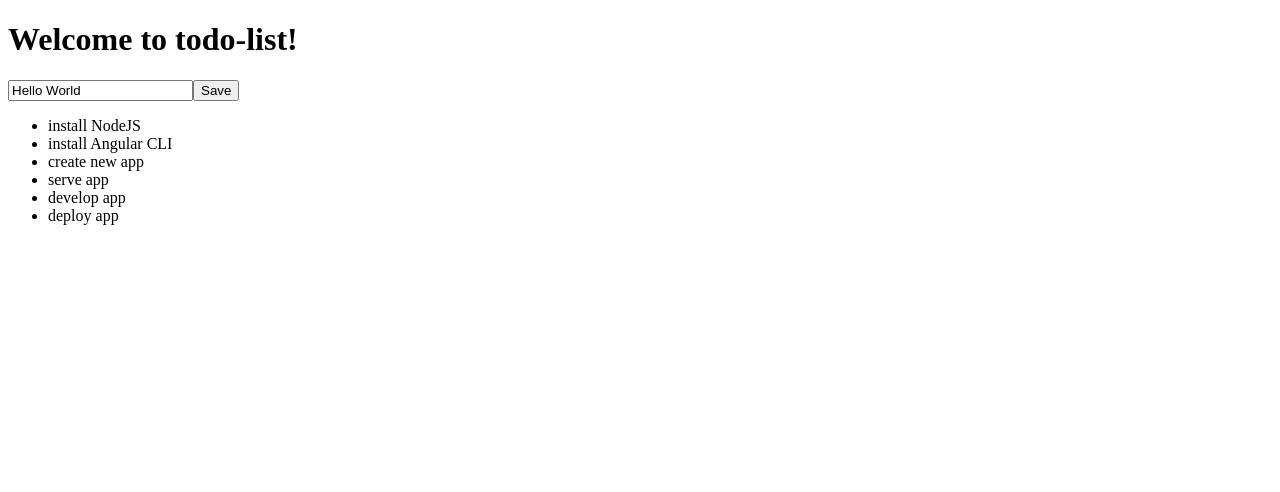
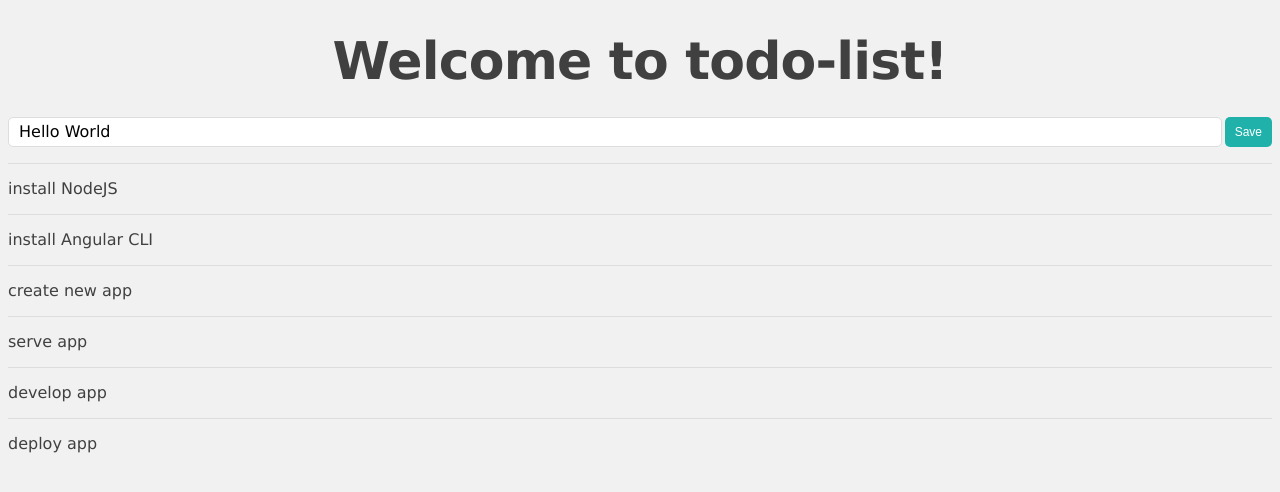
Before and after one commit to arein1989/ngGrils-app, an Angular app: page / in a window 1280 px wide. Shown: the top 492 px of the page. Built offline with nearby package versions, Linux system fonts and the light colour scheme.

Commit message:
rettelse

```diff
--- a/src/app/app.component.ts
+++ b/src/app/app.component.ts
@@ -1,37 +1,24 @@
 import { Component } from '@angular/core';
-import { InputButtonUnitComponent } from './input-button-unit/input-button-unit.component';
-import { TodoItemComponent } from './todo-item/todo-item.component';
-import { TodoItem } from './interfaces/todo-item';
+import { ListManagerComponent } from './list-manager/list-manager.component';
+import { CommonModule } from '@angular/common';
+
 @Component({
   selector: 'app-root',
   standalone: true,
-  imports: [InputButtonUnitComponent, TodoItemComponent],
-  template: `
-    <h1>
+  imports: [CommonModule, ListManagerComponent],
+    template: `
+    <h1 class="app-title">
       Welcome to {{ title }}!
     </h1>
-    <app-input-button-unit (submit)="addItem($event)"></app-input-button-unit>
-    <ul>
-  @for( todoItem of todoList; track todoItem.title) {
-    <li>
-      <app-todo-item [item]="todoItem"></app-todo-item>
-    </li>
-  }
-</ul>
-  `,
+
+    <app-list-manager></app-list-manager>
+`,
   styleUrls: ['./app.component.css']
 })
 export class AppComponent {
   title = 'todo-list';
+  todoList: { title: string }[] = [];
   addItem(title: string) {
   this.todoList.push({ title });
 }
-  todoList: TodoItem[]  = [
-    {title: 'install NodeJS'},
-    {title: 'install Angular CLI'},
-    {title: 'create new app'},
-    {title: 'serve app'},
-    {title: 'develop app'},
-    {title: 'deploy app'},
-  ];
 }
--- a/src/app/input-button-unit/input-button-unit.component.css
+++ b/src/app/input-button-unit/input-button-unit.component.css
@@ -0,0 +1,15 @@
+.todo-input {
+  padding: 4px 10px 4px;
+  font-size: 16px;
+  font-family: 'Lucida Grande', Verdana, sans-serif;
+  line-height: 20px;
+  border: solid 1px #dddddd;
+  border-radius: 5px;
+  flex-grow: 1;
+}
+
+:host(:not([hidden])) {
+  display: flex;
+  justify-content: space-between;
+  flex-grow: 1;
+}
--- a/src/app/input-button-unit/input-button-unit.component.ts
+++ b/src/app/input-button-unit/input-button-unit.component.ts
@@ -6,11 +6,11 @@
   standalone: true,
   imports: [CommonModule],
   template: `
-  <input #inputElementRef
+  <input class="todo-input" #inputElementRef
          [value]="title"
          (keyup.enter)="submitValue(getInputValue($event))">
 
-  <button (click)="submitValue(inputElementRef.value)">
+  <button class="btn" (click)="submitValue(inputElementRef.value)">
     Save
   </button>
 `,
--- a/src/app/list-manager/list-manager.component.css
+++ b/src/app/list-manager/list-manager.component.css
@@ -0,0 +1,39 @@
+.todo-app {
+  position: relative;
+  width: 400px;
+  padding: 30px 30px 15px;
+  background: white;
+  border: 1px solid;
+  border-color: #dfdcdc #d9d6d6 #ccc;
+  border-radius: 2px;
+  -webkit-box-shadow: 0 1px 2px rgba(0, 0, 0, 0.1);
+  box-shadow: 0 1px 2px rgba(0, 0, 0, 0.1);
+  margin: 20px auto;
+}
+
+.todo-app::before, .todo-app::after {
+  content: '';
+  position: absolute;
+  z-index: -1;
+  height: 4px;
+  background: white;
+  border: 1px solid #ccc;
+  border-radius: 2px;
+}
+
+.todo-app::after {
+  bottom: -3px;
+  left: 0;
+  right: 0;
+  -webkit-box-shadow: 0 1px 2px rgba(0, 0, 0, 0.1);
+  box-shadow: 0 1px 2px rgba(0, 0, 0, 0.1);
+}
+
+.todo-app::before {
+  bottom: -5px;
+  left: 2px;
+  right: 2px;
+  border-color: #c4c4c4;
+  -webkit-box-shadow: 0 1px 2px rgba(0, 0, 0, 0.15);
+  box-shadow: 0 1px 2px rgba(0, 0, 0, 0.15);
+}
--- a/src/app/list-manager/list-manager.component.ts
+++ b/src/app/list-manager/list-manager.component.ts
@@ -1,12 +1,39 @@
 import { Component } from '@angular/core';
+import { CommonModule } from '@angular/common';
+import { TodoItem } from '../interfaces/todo-item';
+import { InputButtonUnitComponent } from "../input-button-unit/input-button-unit.component";
+import { TodoItemComponent } from "../todo-item/todo-item.component";
 
 @Component({
   selector: 'app-list-manager',
   standalone: true,
-  imports: [],
-  templateUrl: './list-manager.component.html',
-  styleUrl: './list-manager.component.css'
+  imports: [CommonModule, InputButtonUnitComponent, TodoItemComponent],
+  template: `
+  <div class="todo-app">
+    <app-input-button-unit (submit)="addItem($event)"></app-input-button-unit>
+
+    <ul>
+      @for(todoItem of todoList; track todoItem.title) {
+        <li>
+          <app-todo-item [item]="todoItem"></app-todo-item>
+        </li>
+      }
+    </ul>
+  </div>
+`,
+  styleUrls: ['../app.component.css']
 })
 export class ListManagerComponent {
+  todoList: TodoItem[] = [
+    {title: 'install NodeJS'},
+    {title: 'install Angular CLI'},
+    {title: 'create new app'},
+    {title: 'serve app'},
+    {title: 'develop app'},
+    {title: 'deploy app'},
+  ];
 
+  addItem(title: string) {
+    this.todoList.push({ title });
+  }
 }
--- a/src/app/todo-item/todo-item.component.css
+++ b/src/app/todo-item/todo-item.component.css
@@ -0,0 +1,18 @@
+.todo-item {
+  padding: 10px 0;
+  border-top: solid 1px #ddd;
+  min-height: 30px;
+  line-height: 30px;
+  display: flex;
+  justify-content: space-between;
+}
+
+.todo-checkbox {
+  flex-shrink: 0;
+  margin: auto 1ex auto 0;
+}
+
+.todo-title {
+  flex-grow: 1;
+  padding-left: 11px;
+}
--- a/src/app/todo-item/todo-item.component.ts
+++ b/src/app/todo-item/todo-item.component.ts
@@ -6,7 +6,9 @@
   standalone: true,
   imports: [CommonModule],
   template: `
-    {{ item.title }}
+    <div class="todo-item">
+      {{ item.title }}
+    </div>
   `,
   styleUrls: ['./todo-item.component.css']
 })
--- a/src/styles.css
+++ b/src/styles.css
@@ -1 +1,54 @@
 /* You can add global styles to this file, and also import other style files */
+html, body, div, span,
+h1, p, ul, li {
+  padding: 0;
+  border: 0;
+  font: inherit;
+  vertical-align: baseline;
+}
+
+body {
+  background: #f1f1f1;
+  font-size: 16px;
+  line-height: 22px;
+  color: #404040;
+  font-family: 'Lucida Grande', Verdana, sans-serif;
+}
+
+ol, ul {
+  list-style: none;
+}
+
+.btn {
+  background: lightseagreen;
+  color: #fff;
+  padding: 3px 10px;
+  margin: 0 0 0 3px;
+  border: none;
+  border-radius: 5px;
+  font-size: 12px;
+  line-height: 24px;
+  cursor: pointer;
+  vertical-align: bottom;
+}
+
+.btn:hover {
+  background: lightslategrey;
+}
+
+.btn-red {
+  background: red;
+}
+
+.btn-red:hover {
+  background: darkred;
+}
+
+.app-title {
+  font-size: 52px;
+  line-height: 52px;
+  margin-bottom: 30px;
+  font-weight: bold;
+  text-align: center;
+  letter-spacing: -0.8px;
+}
```
